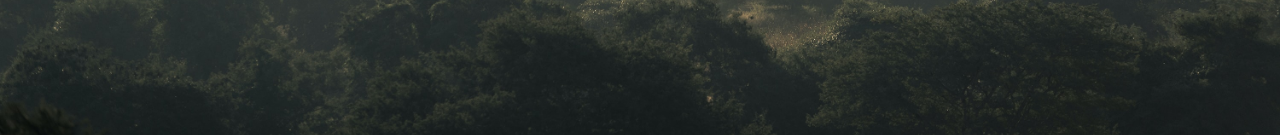
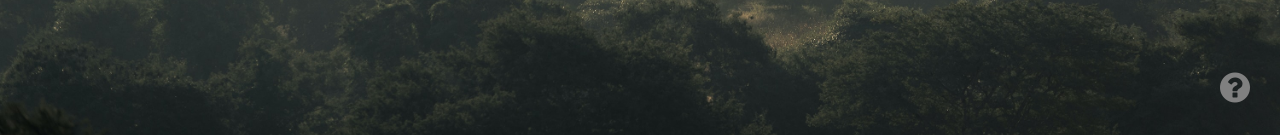
Before and after one commit to jennhuynh02/KRMA, a React (Create React App) app in the folder frontend/: page /#/ in a window 1280 px wide. Shown: the part 665-800 px from the top of the page. Built offline with nearby package versions, Linux system fonts and the light colour scheme.

Commit message:
Added instructions to splash page

```diff
--- a/frontend/src/components/splash_page/splash_page.jsx
+++ b/frontend/src/components/splash_page/splash_page.jsx
@@ -39,6 +39,7 @@ class Splash extends React.Component {
 
   render() {
     const { open, team } = this.state;
+    const { openModal } = this.props;
     return (
       <div className="splash-page-full" onClick={this.handleClickOutside}>
         <div className="splash-page-header">
@@ -73,15 +74,9 @@ class Splash extends React.Component {
             <a href="#instructions" className="button scrolly">What is KRMA</a>
           </div> */}
         </section>
-        <section id="instructions">
-          <div>
-            <span className="splash-instructions-logo" />
-            <span />
-          </div>
-          <ul>
-            <li />
-          </ul>
-        </section>
+        <div className="main-instructions" onClick={() => openModal({instructions: -1})}>
+          <i className="fa fa-question-circle" aria-hidden="true"></i>
+        </div>
       </div>
     );
   }
--- a/frontend/src/components/splash_page/splash_page_container.js
+++ b/frontend/src/components/splash_page/splash_page_container.js
@@ -1,9 +1,11 @@
 import { connect } from 'react-redux';
 import { login } from '../../actions/session_actions';
+import { openModal } from '../../actions/modal_actions';
 import SplashPage from './splash_page';
 
 const mapDispatchToProps = (dispatch) => ({
   login: (user) => dispatch(login(user)),
+  openModal: (modal) => dispatch(openModal(modal)),
 });
 
 export default connect(null, mapDispatchToProps)(SplashPage);
```
